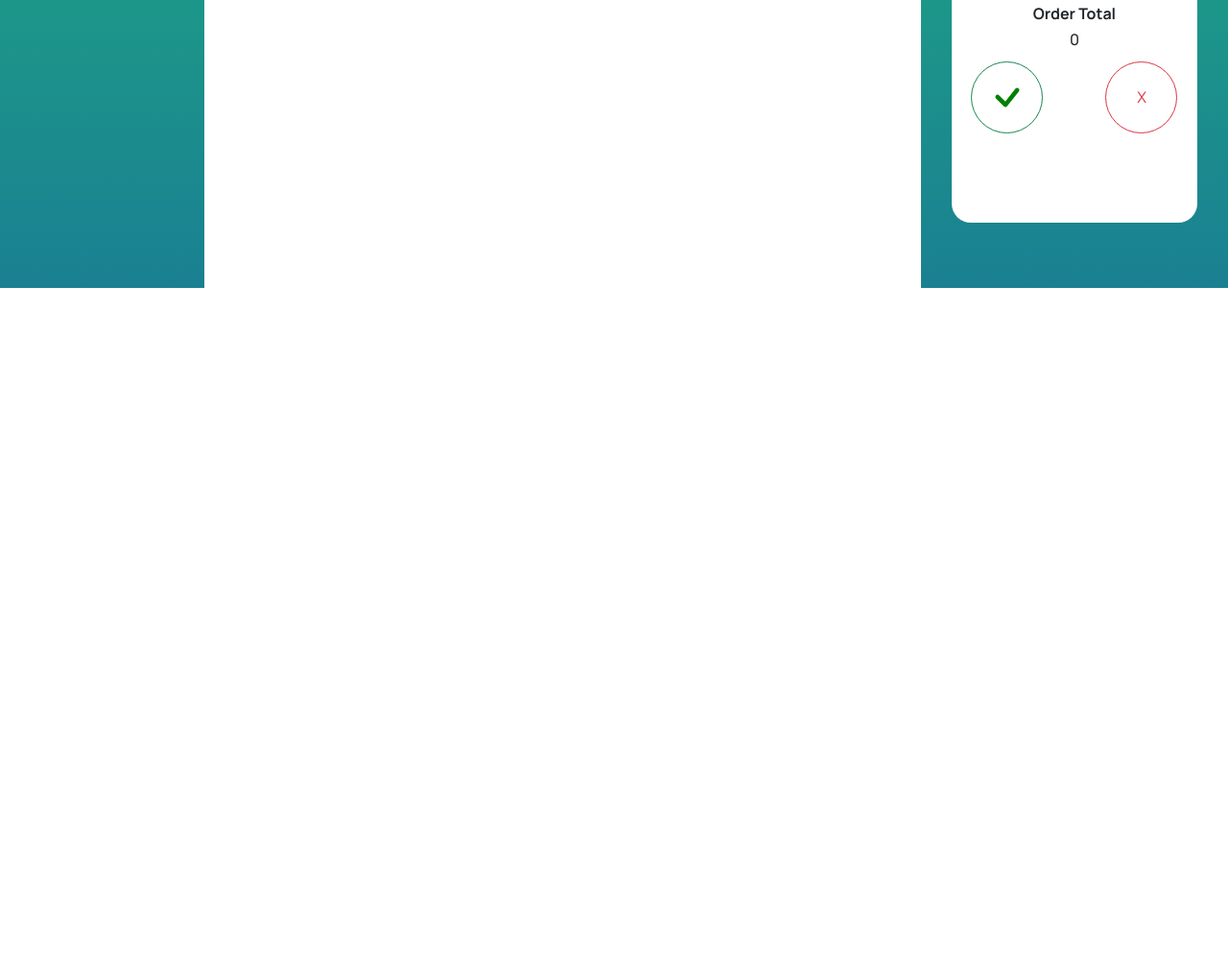
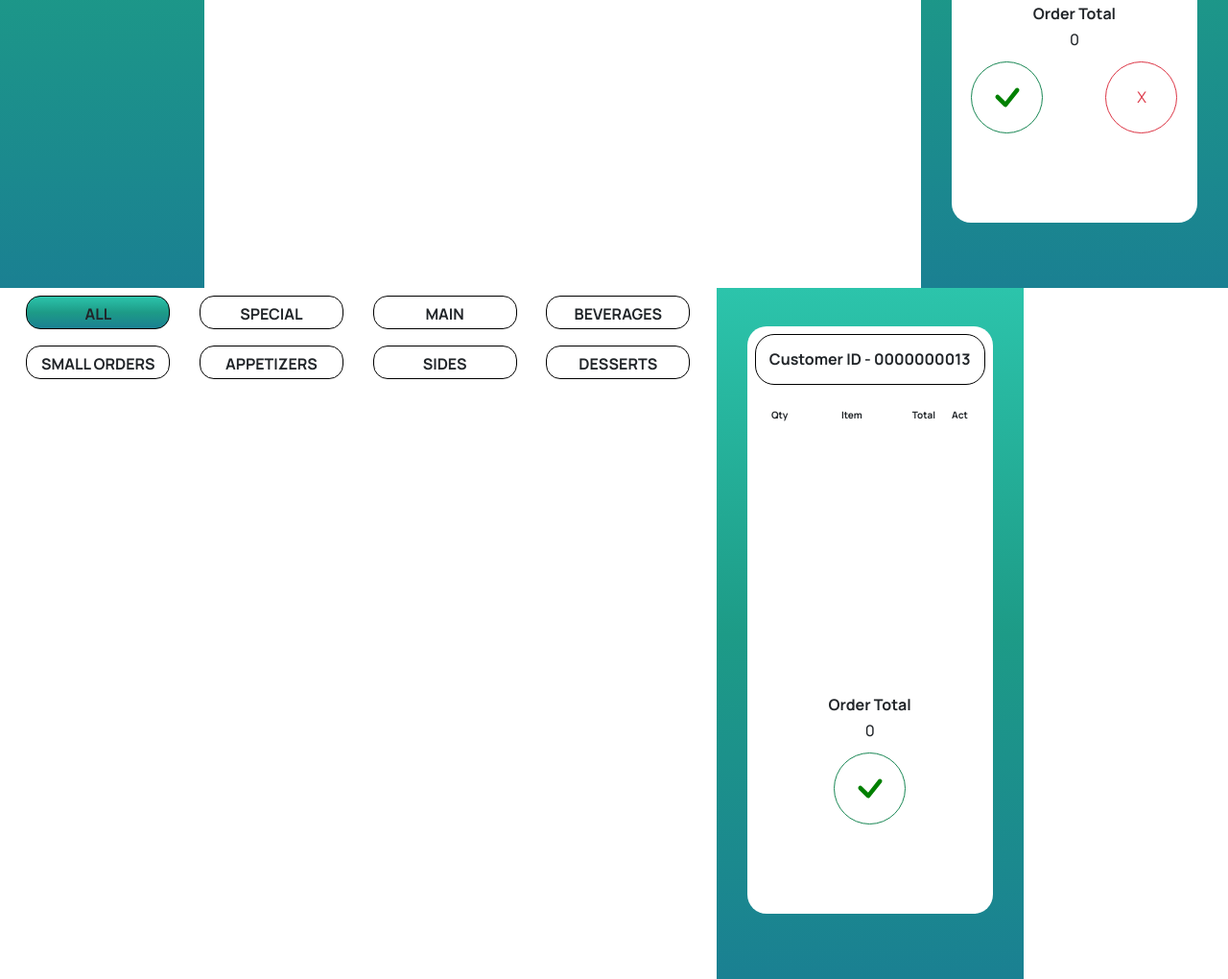
Before and after one commit to iCryWhenICodeAt3AM/LongCioMay-Software-Engineering, a plain HTML site: page cashier.html in a window 1280 px wide. Shown: the part 556-1576 px from the top of the page at 96% size. Before the commit the page ends 856 px from the top, so only its background shows below. Drawn offline with Linux system fonts and the light colour scheme; no server answers.

Commit message:
Add files via upload

```diff
--- a/cashier.html
+++ b/cashier.html
@@ -91,7 +91,6 @@
           </div>
         </div>
       </div>
-
     <!-- Side Navigation -->
     <div class="container-fluid">
         <div class="row">
@@ -161,7 +160,7 @@
                 <!-- Table - END -->
             </div>
             <!-- Order List - START -->
-            <div class="detailslist-container col-3 text-center">
+            <div class="detailslist-container orders col-3 text-center">
                 <div class="details-list">
                     <div class="row">
                         <!-- Customer ID -->
@@ -212,8 +211,8 @@
             </div>
             <!-- Order List - END -->
             <!-- Dashboard - END -->
-            <!-- Order Menu - START -->
-            <div class="col-7 orders d-none">
+            <!-- Content - START -->
+            <div class="col-7">
                 <div class="row">
                     <div class="col-12 table-container text-center d-flex justify-content-center">
                         <!-- Pills -->
@@ -249,9 +248,9 @@
                     </div>
                 </div>
             </div>
-            <!-- Order Menu - END -->
+            <!-- Content - END -->
             <!-- Order List - START -->
-            <div class="orderlist-container col-3 text-center d-none">
+            <div class="orderlist-container col-3 text-center">
                 <div class="order-list">
                     <div class="row">
                         <!-- Customer ID -->
@@ -284,7 +283,7 @@
                             </div>
                         </div>
                         <div class="col-12 mt-1">
-                            <button class="btn btn-c btn-outline-success">
+                            <button class="btn btn-c btn-outline-success" onclick="submit()">
                                 <img src="images/check.svg" alt="Check" height="100%" width="100%">
                             </button>
                         </div>
--- a/js/ordering.js
+++ b/js/ordering.js
@@ -237,6 +237,7 @@ function openConfirmationModal(itemName, totalPrice, quantity, rowId) {
 // Function to update the order total
 function updateOrderTotal(totalPrice) {
     // Get the current order total
+    console.log(totalPrice);
     const orderTotalElement = document.getElementById('order-total');
     if (orderTotalElement) {
         let currentTotal = parseFloat(orderTotalElement.textContent);
```
